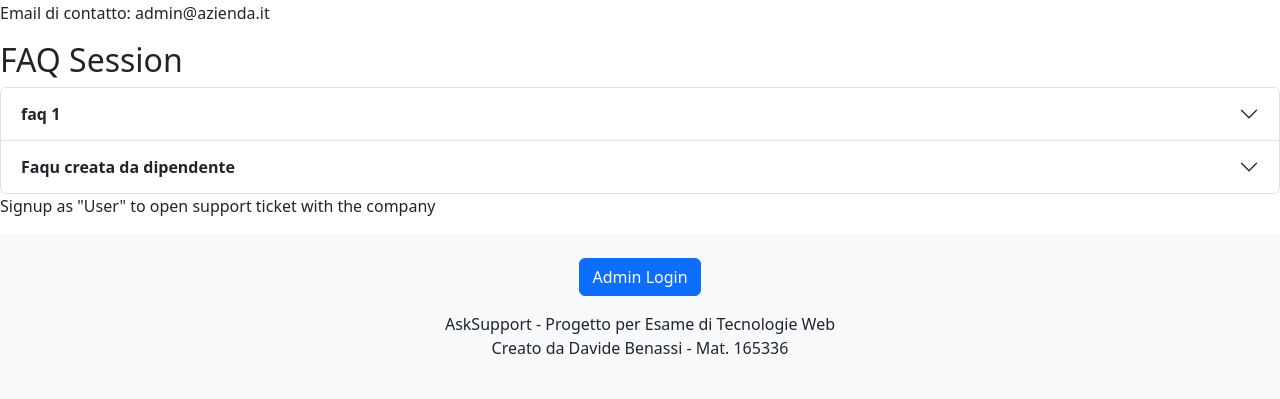
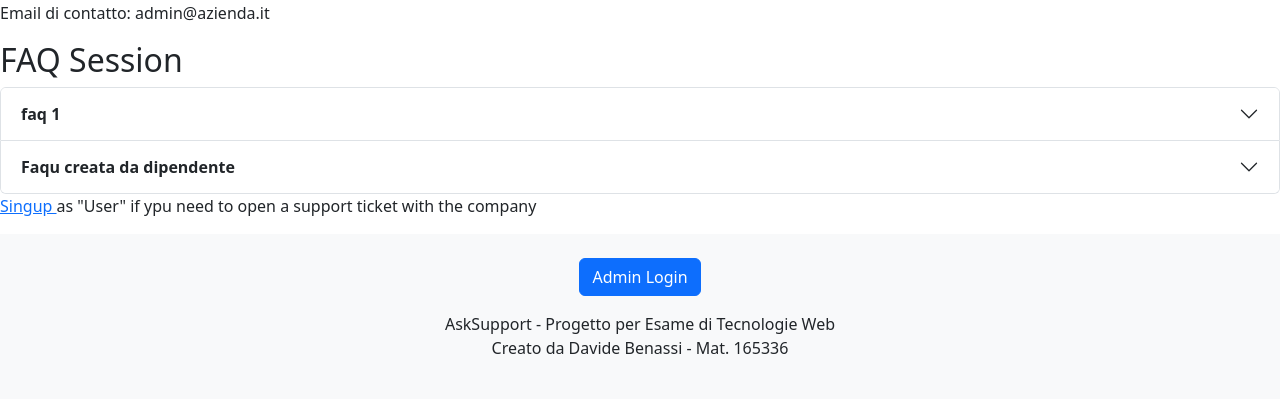
Before and after one commit to davidebenassi/AskSupport, a Django app: page /companies/16/ in a window 1280 px wide. Shown: the part 191-590 px from the top of the page. Run offline with Django 5.2, Linux system fonts and the light colour scheme; data comes from the database, SQL or seed files in the repository.

Commit message:
signup link in company page

```diff
--- a/project-folder/companies/templates/company_page.html
+++ b/project-folder/companies/templates/company_page.html
@@ -34,7 +34,7 @@
             <button type="submit">Create Ticket</button>
         </form>
     {% else %}
-        <p> Signup as "User" to open support ticket with the company </p>
+        <p> <a href="{% url 'user-signup' %}"> Singup </a> as "User" if ypu need to open a support ticket with the company </p>
     {% endif %}
 
 {% endblock %}
```
